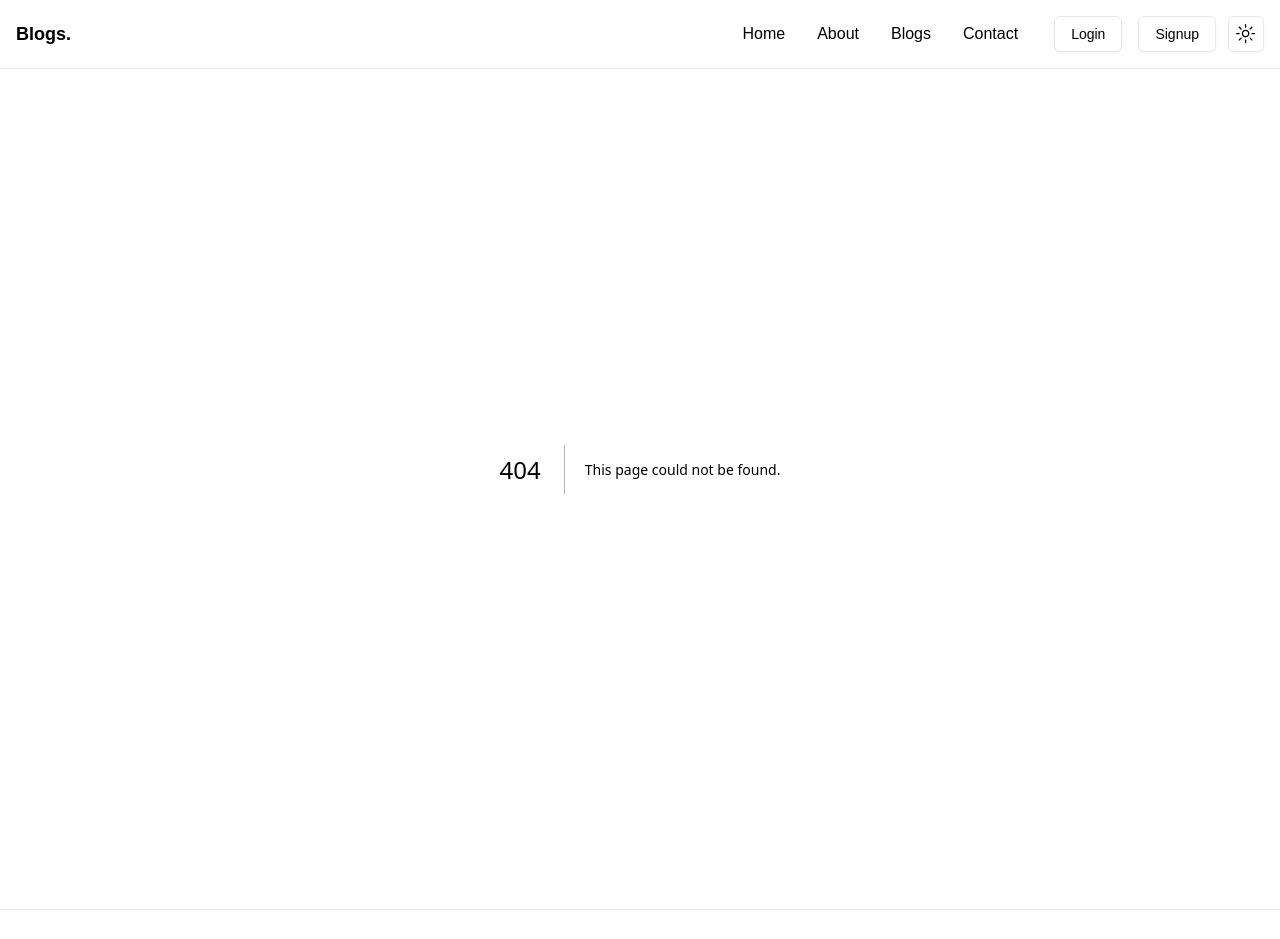
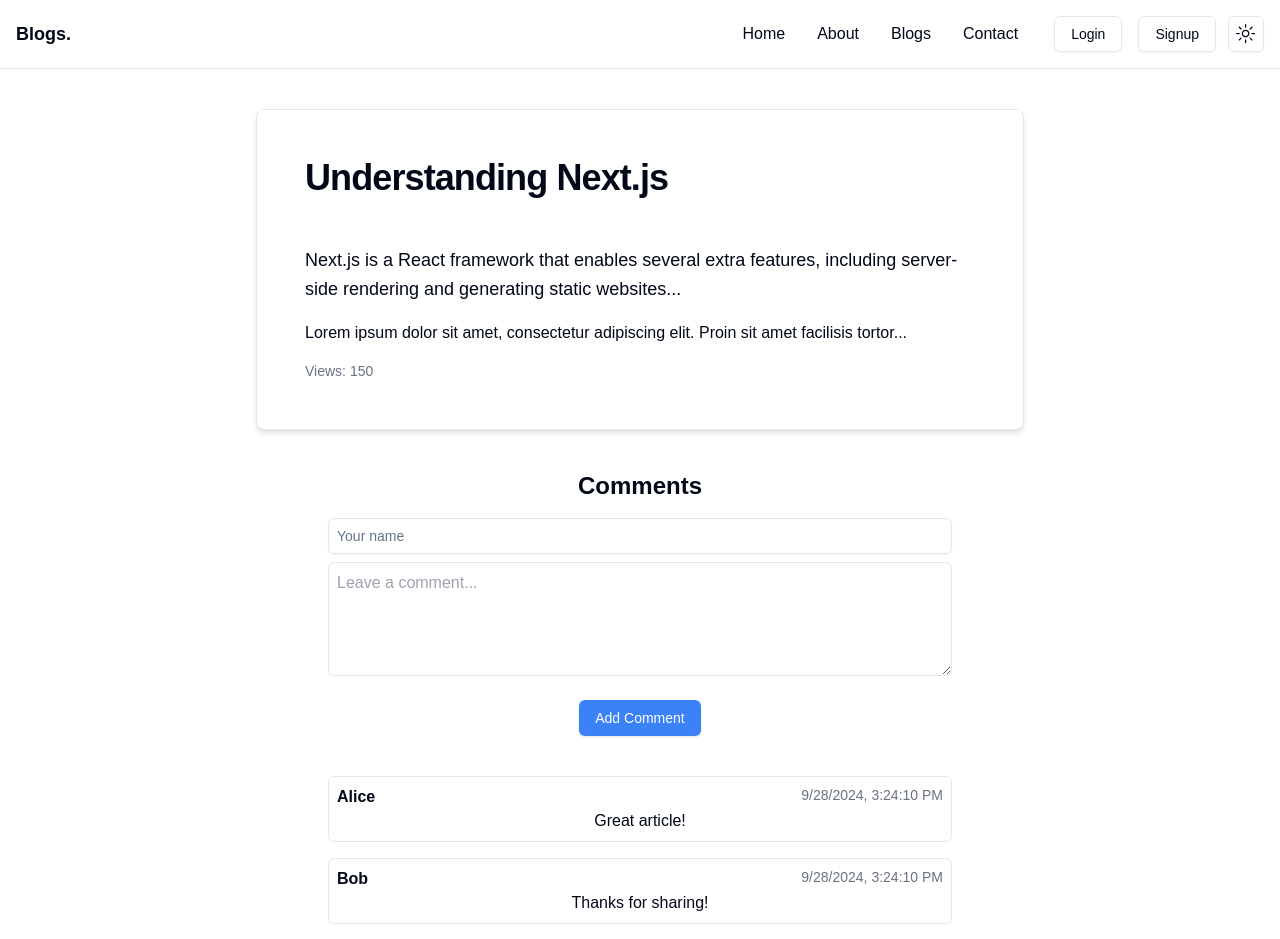
Before and after one commit to rameessiyad/Nextjs-Blog-app-frontend, a Next.js app: page /blogs/blog in a window 1280 px wide. Before the commit this address had no page. Shown: the top 939 px of the page. Built offline with nearby package versions, Linux system fonts and the light colour scheme.

Commit message:
blog page added with comments

```diff
--- /dev/null
+++ b/app/blogs/blog/page.js
@@ -0,0 +1,120 @@
+'use client';
+import React, { useState, useEffect } from 'react';
+import { useParams } from 'next/navigation';
+import { Card, CardHeader, CardTitle, CardContent } from '@/components/ui/card';
+import { Input } from '@/components/ui/input';
+import { Button } from '@/components/ui/button';
+
+const page = () => {
+    const { id } = useParams(); // Get the blog ID from the URL
+    const [comments, setComments] = useState([]);
+    const [newComment, setNewComment] = useState('');
+    const [userName, setUserName] = useState('');
+
+    const blog = {
+        title: 'Understanding Next.js',
+        description: 'Next.js is a React framework that enables several extra features, including server-side rendering and generating static websites...',
+        content: 'Lorem ipsum dolor sit amet, consectetur adipiscing elit. Proin sit amet facilisis tortor...',
+        views: 150,
+    };
+
+    // Initialize comments or any state that should be client-side only
+    useEffect(() => {
+        setComments([
+            { id: 1, user: 'Alice', text: 'Great article!', timestamp: new Date().toLocaleString() },
+            { id: 2, user: 'Bob', text: 'Thanks for sharing!', timestamp: new Date().toLocaleString() },
+        ]);
+    }, []);
+
+    const handleCommentChange = (e) => {
+        setNewComment(e.target.value);
+    };
+
+    const handleUserChange = (e) => {
+        setUserName(e.target.value);
+    };
+
+    const handleCommentSubmit = (e) => {
+        e.preventDefault();
+        if (newComment.trim() && userName.trim()) {
+            const newCommentObj = {
+                id: comments.length + 1,
+                user: userName,
+                text: newComment,
+                timestamp: new Date().toLocaleString(),
+            };
+            setComments([...comments, newCommentObj]);
+            setNewComment('');
+            setUserName('');
+        }
+    };
+
+    return (
+        <div className="min-h-screen flex flex-col items-center py-10 px-4">
+            <section className="container mx-auto">
+                <Card className="max-w-3xl mx-auto shadow-md rounded-lg p-6">
+                    <CardHeader>
+                        <CardTitle className="text-4xl font-bold mb-6">{blog.title}</CardTitle>
+                    </CardHeader>
+                    <CardContent>
+                        <p className="text-lg mb-4 leading-relaxed">{blog.description}</p>
+                        <div className="prose max-w-none text-justify">{blog.content}</div>
+                        <p className="mt-4 text-sm text-gray-500">Views: {blog.views}</p>
+                    </CardContent>
+                </Card>
+
+                {/* Comment Section */}
+                <section className="mt-10">
+                    <h3 className="text-2xl font-semibold mb-4 text-center">Comments</h3>
+                    <form onSubmit={handleCommentSubmit} className="mb-4 flex flex-col items-center">
+                        <div className="flex flex-col items-center gap-2 w-full">
+                            <Input
+                                type="text"
+                                className="border rounded-md p-2 w-1/2"
+                                placeholder="Your name"
+                                value={userName}
+                                onChange={handleUserChange}
+                                required
+                            />
+                            <textarea
+                                className="border rounded-md p-2 w-1/2"
+                                rows="4"
+                                value={newComment}
+                                onChange={handleCommentChange}
+                                placeholder="Leave a comment..."
+                                required
+                            />
+                        </div>
+                        <Button
+                            type="submit"
+                            className="mt-10 my-6  px-4 py-2 bg-blue-500 text-white rounded-md hover:bg-blue-600 mx-auto"
+                        >
+                            Add Comment
+                        </Button>
+                    </form>
+                </section>
+
+                {/* Display Comments */}
+                <section className="container mx-auto">
+                    <ul className="list-inside flex flex-col items-center">
+                        {comments.map((comment) => (
+                            <li key={comment.id} className="mb-4 w-1/2">
+                                <div className="flex flex-col items-center border rounded-md p-2">
+                                    <div className="flex justify-between w-full">
+                                        <span className="font-semibold">{comment.user}</span>
+                                        <span className="text-sm text-gray-500">
+                                            {comment.timestamp}
+                                        </span>
+                                    </div>
+                                    <p className="text-center">{comment.text}</p>
+                                </div>
+                            </li>
+                        ))}
+                    </ul>
+                </section>
+            </section>
+        </div>
+    );
+};
+
+export default page;
--- a/components/TopBlogs.js
+++ b/components/TopBlogs.js
@@ -2,6 +2,7 @@
 import React from 'react';
 import { Card, CardHeader, CardTitle, CardContent, CardFooter } from '@/components/ui/card';
 import { Button } from '@/components/ui/button';
+import Link from 'next/link';
 
 const TopBlogs = () => {
     const blogs = [
@@ -50,7 +51,9 @@ const TopBlogs = () => {
                         </Card>
                     ))}
                 </div>
-                <Button className="mt-4 block mx-auto my-8">See All Blogs</Button>
+                <Link href={'/blogs'}>
+                    <Button className="mt-4 block mx-auto my-8">See All Blogs</Button>
+                </Link>
             </section>
         </div>
     );
```
